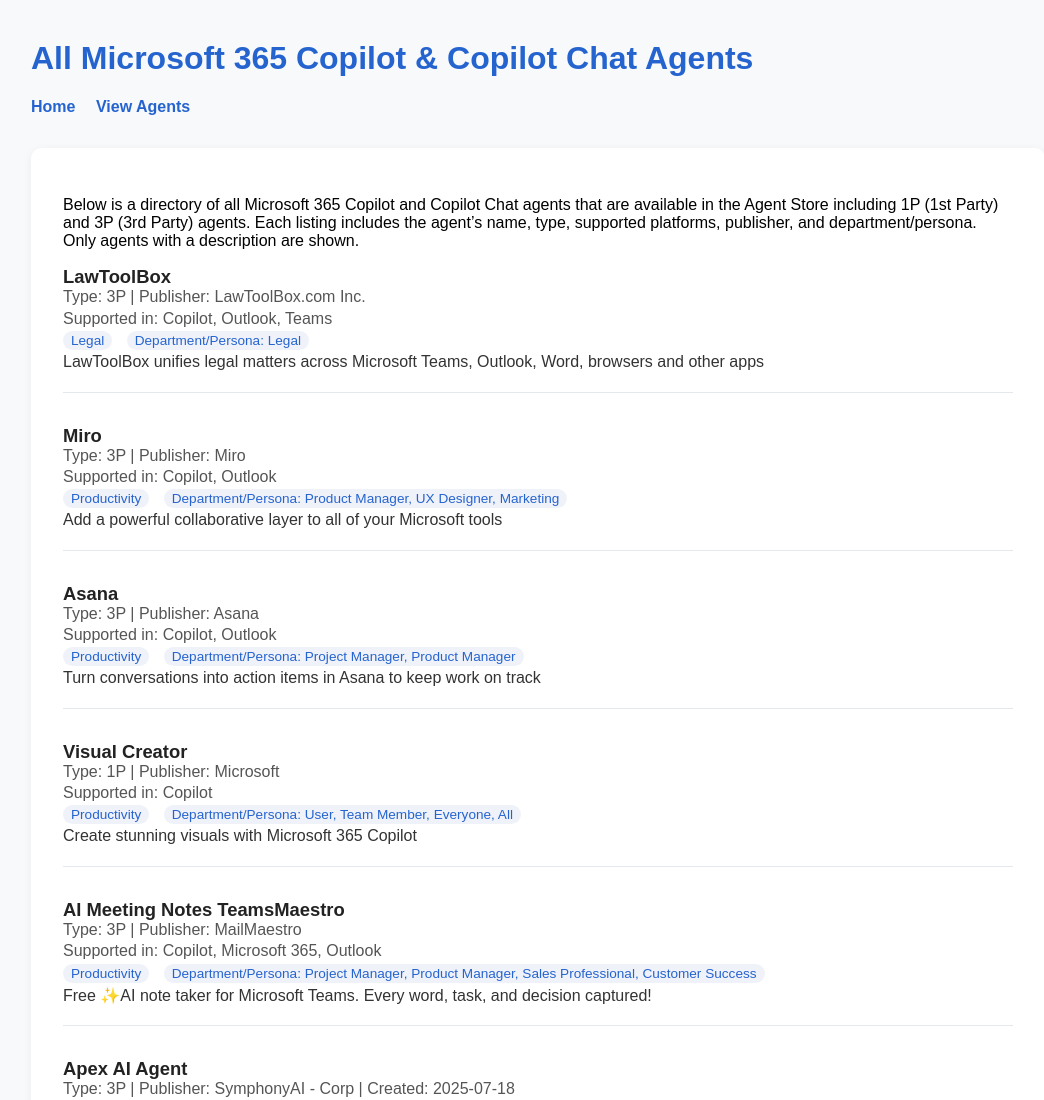
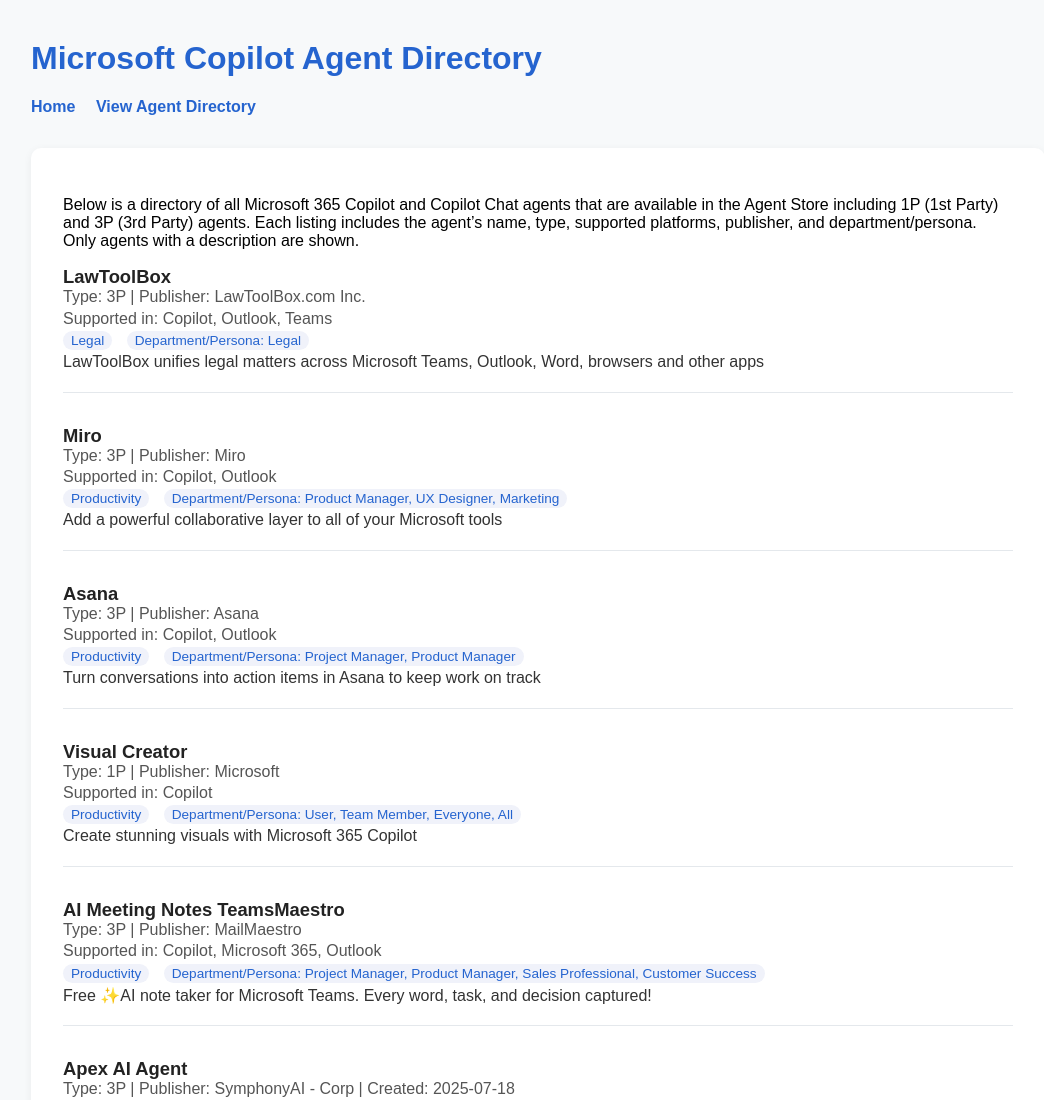
Before and after one commit to alexc-MSFT/copilot-agent-directory, a plain HTML site: page agents.html in a window 1280 px wide. Shown: the top 1100 px of the page, without its empty margins (9-1053 px from the left). Drawn offline with Linux system fonts and the light colour scheme.

Commit message:
Update agents.html

```diff
--- a/agents.html
+++ b/agents.html
@@ -51,10 +51,10 @@
 </head>
 <body>
     <header>
-        <h1>All Microsoft 365 Copilot & Copilot Chat Agents</h1>
+        <h1>Microsoft Copilot Agent Directory</h1>
         <nav>
             <a href="index.html">Home</a>
-            <a href="agents.html">View Agents</a>
+            <a href="agents.html">View Agent Directory</a>
         </nav>
     </header>
     <div class="container">
```
